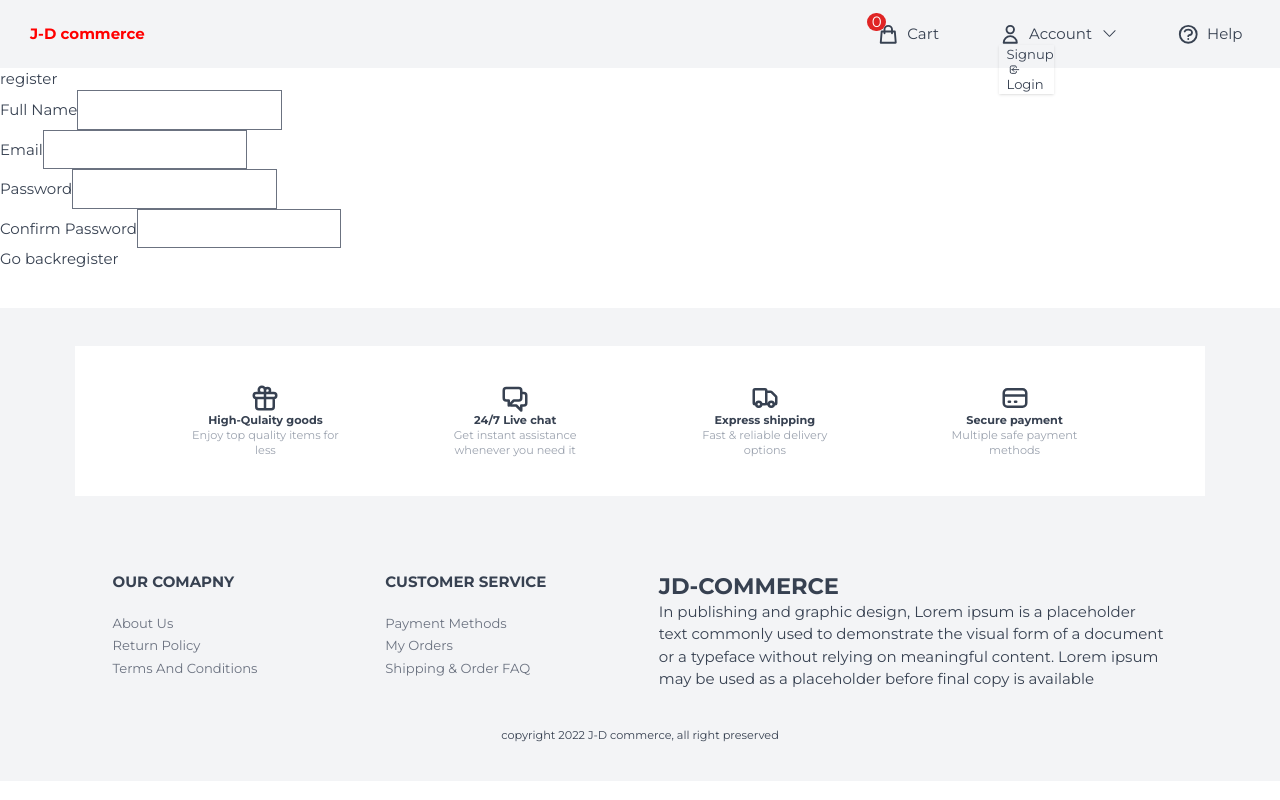
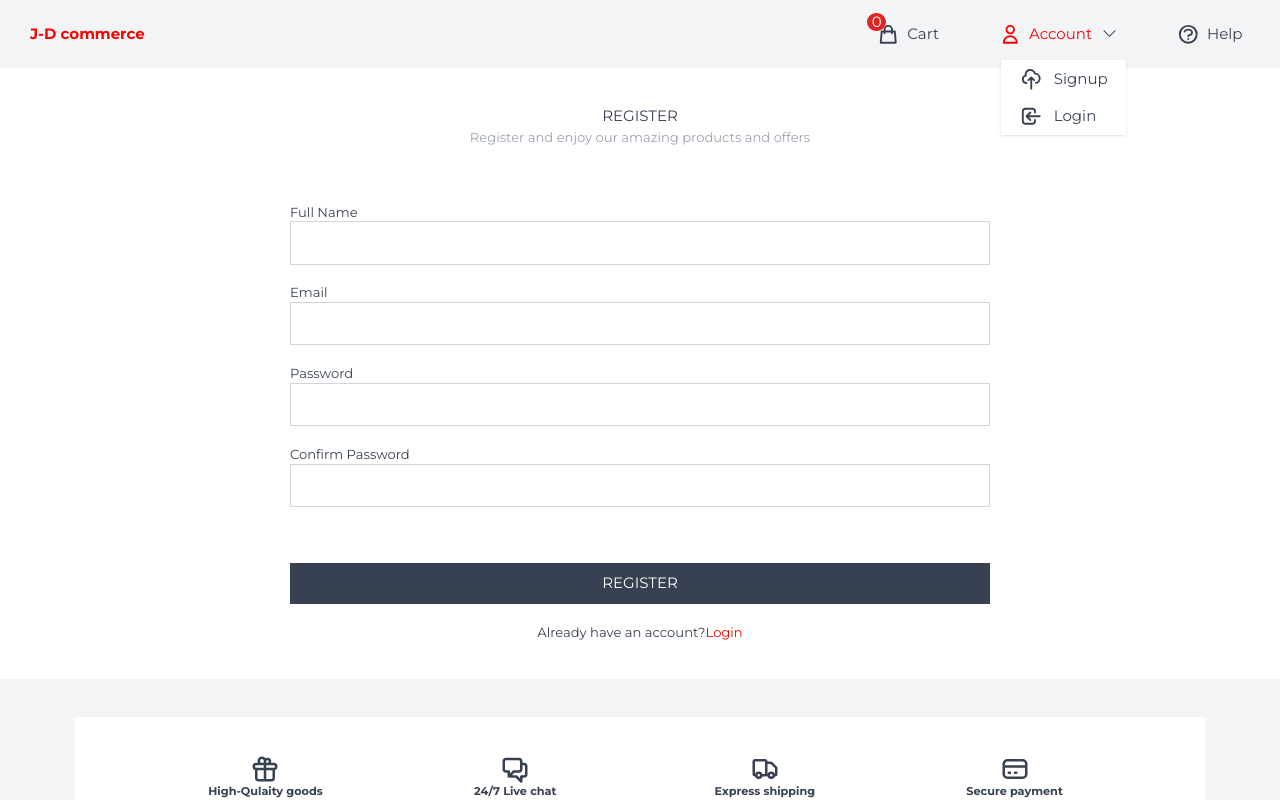
Before and after one commit to inedjosh/j-d-next-e-commerce, a Next.js app: page /signup in a window 1280 px wide. Both pictures are taken after a click on the item "Account". Shown: the top 800 px of the page. Built offline with nearby package versions, Linux system fonts and the light colour scheme; no server answers.

Commit message:
ui updates

```diff
--- a/components/Header.js
+++ b/components/Header.js
@@ -17,7 +17,7 @@ function Header() {
 
   const isActive = (route) => {
     if (route === router.pathname) {
-      return "active";
+      return "text-primary";
     } else {
       return "";
     }
@@ -39,20 +39,62 @@ function Header() {
   const adminNav = () => {
     return (
       <div>
-        <li>
+        <li className="py-2 uppercase font-normal flex items-center">
+          <svg
+            class="w-6 h-6"
+            fill="none"
+            stroke="currentColor"
+            viewBox="0 0 24 24"
+            xmlns="http://www.w3.org/2000/svg"
+          >
+            <path
+              stroke-linecap="round"
+              stroke-linejoin="round"
+              stroke-width="2"
+              d="M17 20h5v-2a3 3 0 00-5.356-1.857M17 20H7m10 0v-2c0-.656-.126-1.283-.356-1.857M7 20H2v-2a3 3 0 015.356-1.857M7 20v-2c0-.656.126-1.283.356-1.857m0 0a5.002 5.002 0 019.288 0M15 7a3 3 0 11-6 0 3 3 0 016 0zm6 3a2 2 0 11-4 0 2 2 0 014 0zM7 10a2 2 0 11-4 0 2 2 0 014 0z"
+            ></path>
+          </svg>
           <Link href="/users">
-            <a>Users</a>
+            <a className="pl-3">Users</a>
           </Link>
         </li>
-        <li>
+        <li className="py-2 uppercase font-normal flex items-center">
+          <svg
+            class="w-6 h-6"
+            fill="none"
+            stroke="currentColor"
+            viewBox="0 0 24 24"
+            xmlns="http://www.w3.org/2000/svg"
+          >
+            <path
+              stroke-linecap="round"
+              stroke-linejoin="round"
+              stroke-width="2"
+              d="M4 6a2 2 0 012-2h2a2 2 0 012 2v2a2 2 0 01-2 2H6a2 2 0 01-2-2V6zM14 6a2 2 0 012-2h2a2 2 0 012 2v2a2 2 0 01-2 2h-2a2 2 0 01-2-2V6zM4 16a2 2 0 012-2h2a2 2 0 012 2v2a2 2 0 01-2 2H6a2 2 0 01-2-2v-2zM14 16a2 2 0 012-2h2a2 2 0 012 2v2a2 2 0 01-2 2h-2a2 2 0 01-2-2v-2z"
+            ></path>
+          </svg>
           <Link href="/create">
-            <a>Products</a>
+            <a className="pl-3">Products</a>
           </Link>
         </li>
 
-        <li>
+        <li className="py-2 uppercase font-normal flex items-center">
+          <svg
+            class="w-6 h-6"
+            fill="none"
+            stroke="currentColor"
+            viewBox="0 0 24 24"
+            xmlns="http://www.w3.org/2000/svg"
+          >
+            <path
+              stroke-linecap="round"
+              stroke-linejoin="round"
+              stroke-width="2"
+              d="M19 11H5m14 0a2 2 0 012 2v6a2 2 0 01-2 2H5a2 2 0 01-2-2v-6a2 2 0 012-2m14 0V9a2 2 0 00-2-2M5 11V9a2 2 0 012-2m0 0V5a2 2 0 012-2h6a2 2 0 012 2v2M7 7h10"
+            ></path>
+          </svg>
           <Link href="/categories">
-            <a>Categories</a>
+            <a className="pl-3">Categories</a>
           </Link>
         </li>
       </div>
@@ -63,21 +105,50 @@ function Header() {
   if (auth.user) {
     dropDownTemplate = (
       <div>
-        <li>
+        <li className="py-2 uppercase font-normal flex items-center">
+          <svg
+            class="w-6 h-6"
+            fill="none"
+            stroke="currentColor"
+            viewBox="0 0 24 24"
+            xmlns="http://www.w3.org/2000/svg"
+          >
+            <path
+              stroke-linecap="round"
+              stroke-linejoin="round"
+              stroke-width="2"
+              d="M5.121 17.804A13.937 13.937 0 0112 16c2.5 0 4.847.655 6.879 1.804M15 10a3 3 0 11-6 0 3 3 0 016 0zm6 2a9 9 0 11-18 0 9 9 0 0118 0z"
+            ></path>
+          </svg>
           <Link href="/account">
-            <a>My Profile</a>
+            <a className="pl-2">My Profile</a>
           </Link>
         </li>
-        <li>
+        {/* <li className="py-2 uppercase font-normal flex items-center">
+          <svg
+            class="w-6 h-6"
+            fill="none"
+            stroke="currentColor"
+            viewBox="0 0 24 24"
+            xmlns="http://www.w3.org/2000/svg"
+          >
+            <path
+              stroke-linecap="round"
+              stroke-linejoin="round"
+              stroke-width="2"
+              d="M9 5H7a2 2 0 00-2 2v12a2 2 0 002 2h10a2 2 0 002-2V7a2 2 0 00-2-2h-2M9 5a2 2 0 002 2h2a2 2 0 002-2M9 5a2 2 0 012-2h2a2 2 0 012 2m-3 7h3m-3 4h3m-6-4h.01M9 16h.01"
+            ></path>
+          </svg>
           <Link href="/orders">
-            <a>orders</a>
+            <a className="pl-2">orders</a>
           </Link>
-        </li>
+        </li> */}
         {auth.user.role === "admin" && auth.user.root === true && adminNav()}
         <hr />
-        <li>
-          <Link href="#">
-            <div>
+        <li
+          onClick={handleLogout}
+          className="py-2 uppercase font-normal flex items-center"
+        >
           <svg
             class="w-6 h-6"
             fill="none"
@@ -92,8 +163,8 @@ function Header() {
               d="M17 16l4-4m0 0l-4-4m4 4H7m6 4v1a3 3 0 01-3 3H6a3 3 0 01-3-3V7a3 3 0 013-3h4a3 3 0 013 3v1"
             ></path>
           </svg>
-              <a onClick={handleLogout}>Logout</a>
-            </div>
+          <Link className="cursor-pointer" href="#">
+            <a className="pl-3">Logout</a>
           </Link>
         </li>
       </div>
@@ -101,15 +172,28 @@ function Header() {
   } else {
     dropDownTemplate = (
       <div>
-        <div>
-          <Link href="/signup">
-            <a>Signup</a>
+        <div className="flex items-center py-2">
+          <svg
+            class="w-6 h-6"
+            fill="none"
+            stroke="currentColor"
+            viewBox="0 0 24 24"
+            xmlns="http://www.w3.org/2000/svg"
+          >
+            <path
+              stroke-linecap="round"
+              stroke-linejoin="round"
+              stroke-width="2"
+              d="M7 16a4 4 0 01-.88-7.903A5 5 0 1115.9 6L16 6a5 5 0 011 9.9M15 13l-3-3m0 0l-3 3m3-3v12"
+            ></path>
+          </svg>
+          <Link className="cursor-pointer" href="/signup">
+            <a className="pl-3">Signup</a>
           </Link>
         </div>
-        <Link href="/login">
-          <div>
+        <div className="flex items-center py-2">
           <svg
-              class="w-4 h-3"
+            class="w-6 h-6"
             fill="none"
             stroke="currentColor"
             viewBox="0 0 24 24"
@@ -122,9 +206,10 @@ function Header() {
               d="M11 16l-4-4m0 0l4-4m-4 4h14m-5 4v1a3 3 0 01-3 3H6a3 3 0 01-3-3V7a3 3 0 013-3h7a3 3 0 013 3v1"
             ></path>
           </svg>
-            <a>Login</a>
+          <Link className="cursor-pointer" href="/login">
+            <a className="pl-3">Login</a>
+          </Link>
         </div>
-        </Link>
       </div>
     );
   }
@@ -196,12 +281,12 @@ function Header() {
         </li>
         <li
           onClick={() => setShowDropDown(!showDropDown)}
-          className="mx-2 md:mx-8 hidden sm:block md:flex md:items-center"
+          className={`mx-2 md:mx-8 hidden sm:block md:flex md:items-center `}
         >
           <div style={{ marginRight: 20 }}>
             <a
               style={{ marginRight: 5 }}
-              className={showDropDown ? "active flex" : "flex"}
+              className={showDropDown ? "text-primary flex" : "flex"}
             >
               <div className="relative "></div>
               <svg
@@ -231,13 +316,6 @@ function Header() {
               <BsChevronUp style={{ marginLeft: -15 }} />
             )}
           </div>
-          {showDropDown === true && (
-            <div className="absolute top-12 shadow pl-2 text-sm">
-              <ul style={{ display: "flex", flexDirection: "column" }}>
-                {dropDownTemplate}
-              </ul>
-            </div>
-          )}
         </li>
         <li className="mx-2 md:mx-8">
           <Link href="/help">
@@ -266,6 +344,11 @@ function Header() {
           </Link>
         </li>
       </ul>
+      {showDropDown === true && (
+        <div className="shadow absolute mt-10 right-[12%] bg-white px-5 z-10">
+          <div>{dropDownTemplate}</div>
+        </div>
+      )}
     </div>
   );
 }
--- a/pages/login.js
+++ b/pages/login.js
@@ -59,29 +59,65 @@ function Login() {
   }, [auth]);
 
   return (
-    <div>
-      <h1>Login</h1>
+    <div className="flex flex-col justify-center items-center w-full">
+      <h1 className="uppercase mt-10">Login</h1>
+      <p className="text-gray-400 mb-10 text-center text-sm">
+        Login and start shopping
+      </p>
       <form>
-        <div>
+        <div className="flex flex-col my-5">
           <label>Email</label>
           <input
             type={"email"}
             value={email}
             onChange={(e) => setEmail(e.target.value)}
+            className="w-[90vw] md:w-[500px]  py-3
+            px-4 text-gray-700 bg-white lg:w-[700px] outline-none  leading-tight
+            focus:outline-none
+            focus:bg-white
+            focus:border-gray-300
+            border-gray-300"
           />
         </div>
-        <div>
+        <div className="flex flex-col my-5">
           <label>Password</label>
           <input
             type={"password"}
             value={password}
             onChange={(e) => setPassword(e.target.value)}
+            className="w-[90vw] md:w-[500px]  py-3
+            px-4 text-gray-700 bg-white lg:w-[700px] outline-none  leading-tight
+            focus:outline-none
+            focus:bg-white
+            focus:border-gray-300
+            border-gray-300"
           />
+          <Link href="/forgotpasword">
+            <a className="text-gray-900 underline ml-1 mt-3 text-right text-sm">
+              Forgot password
+            </a>
+          </Link>
         </div>
-        <Link href="/account">
-          <a>Go back</a>
-        </Link>
-        <input type={"submit"} value={"login"} onClick={handleSubmit} />
+
+        <input
+          type={"submit"}
+          value={"login"}
+          onClick={handleSubmit}
+          className="w-full md:w-[500px]  py-3
+            px-4 lg:w-[700px] outline-none  leading-tight
+           bg-gray-700
+           text-white mt-10
+            border-gray-300   uppercase
+          text-bold"
+        />
+        <div className="flex justify-center mt-5">
+          <p className="flex items-center text-sm ">
+            <span className="text-gray-400"> Dont have an account?</span>{" "}
+            <Link href="/signup">
+              <a className="text-gray-900 underline ml-1"> Register</a>
+            </Link>
+          </p>
+        </div>
       </form>
     </div>
   );
--- a/pages/signup.js
+++ b/pages/signup.js
@@ -44,45 +44,88 @@ function Signup() {
   }, [auth, router]);
 
   return (
-    <div>
-      <h1>register</h1>
+    <div className="flex flex-col justify-center items-center w-full">
+      <h1 className="uppercase mt-10">register</h1>
+      <p className="text-gray-400 mb-10 text-center text-sm">
+        Register and enjoy our amazing products and offers
+      </p>
       <form>
-        <div>
-          <label>Full Name</label>
+        <div className="flex flex-col my-5">
+          <label className="text-sm">Full Name</label>
           <input
             type={"text"}
             value={name}
             onChange={(e) => setName(e.target.value)}
+            className="w-[90vw] md:w-[500px]  py-3
+            px-4 text-gray-700 bg-white lg:w-[700px] outline-none  leading-tight
+            focus:outline-none
+            focus:bg-white
+            focus:border-gray-300
+            border-gray-300"
           />
         </div>
-        <div>
-          <label>Email</label>
+        <div className="flex flex-col my-5">
+          <label className="text-sm">Email</label>
           <input
             type={"email"}
             value={email}
             onChange={(e) => setEmail(e.target.value)}
+            className="w-full md:w-[500px]  py-3
+            px-4 text-gray-700 bg-white lg:w-[700px] outline-none  leading-tight
+            focus:outline-none
+            focus:bg-white
+            focus:border-gray-300
+            border-gray-300"
           />
         </div>
-        <div>
-          <label>Password</label>
+        <div className="flex flex-col my-5">
+          <label className="text-sm">Password</label>
           <input
             type={"password"}
             value={password}
             onChange={(e) => setPassword(e.target.value)}
+            className="w-full md:w-[500px]  py-3
+            px-4 text-gray-700 bg-white lg:w-[700px] outline-none  leading-tight
+            focus:outline-none
+            focus:bg-white
+            focus:border-gray-300
+            border-gray-300"
           />
         </div>
-        <div>
-          <label>Confirm Password</label>
+        <div className="flex flex-col my-5">
+          <label className="text-sm">Confirm Password</label>
           <input
             type={"password"}
             value={confirmPassword}
             onChange={(e) => setConfirmPassword(e.target.value)}
+            className="w-full md:w-[500px]  py-3
+            px-4 text-gray-700 bg-white lg:w-[700px] outline-none  leading-tight
+            focus:outline-none
+            focus:bg-white
+            focus:border-gray-300
+            border-gray-300"
           />
         </div>
-        <Link href="/account">
-          <a>Go back</a>
-        </Link>
-        <input type={"submit"} value={"register"} onClick={handleSubmit} />
+
+        <input
+          type={"submit"}
+          value={"register"}
+          onClick={handleSubmit}
+          className="w-full md:w-[500px]  py-3
+            px-4 lg:w-[700px] outline-none  leading-tight
+           bg-gray-700
+           text-white mt-10
+            border-gray-300   uppercase
+          text-bold"
+        />
+        <div className="flex justify-center mt-5">
+          <p className="flex items-center text-sm ">
+            Already have an account?{" "}
+            <Link href="/login">
+              <a className="text-primary">Login</a>
+            </Link>
+          </p>
+        </div>
       </form>
     </div>
   );
```
Also changed, not shown: 1 other file (tests, documents, lock files or other folders). Lines whose indentation alone changed are shown as unchanged.
